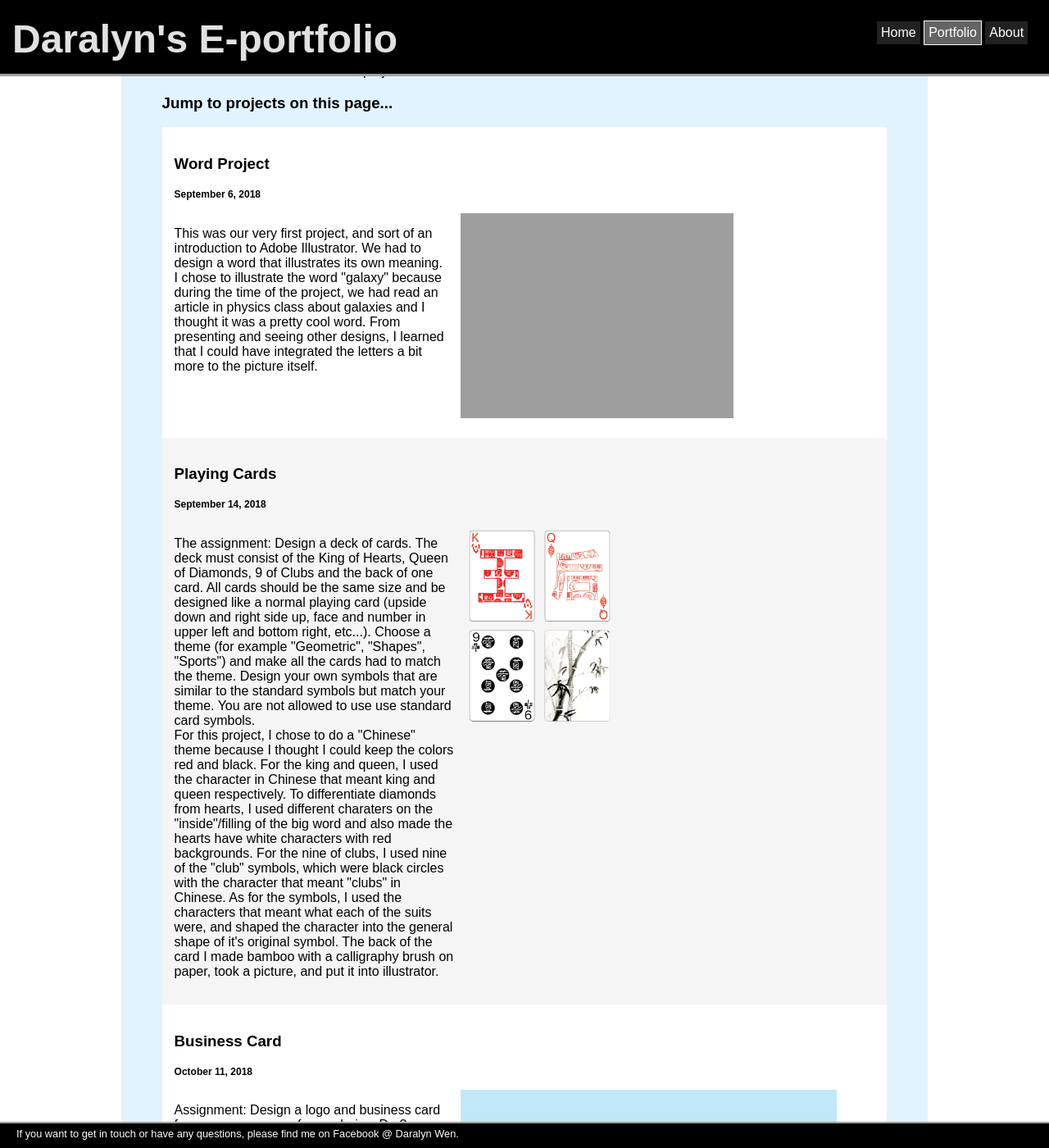
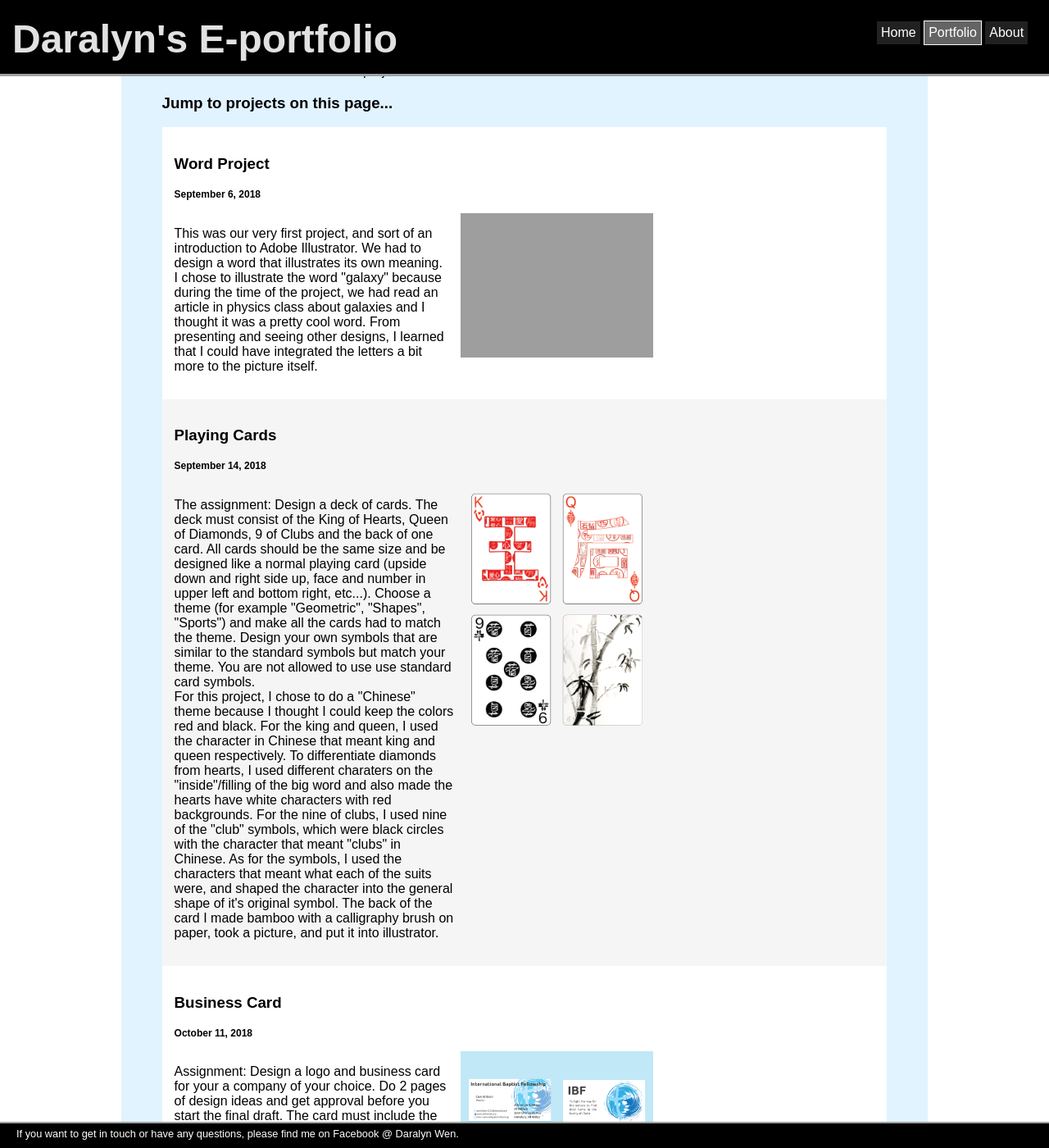
Before and after one commit to daralyn/daralyn.github.io, a Jekyll site: the page built from portfolio/design/index.html, in a window 1280 px wide and 1400 px high, scrolled down 202 px. Shown: the whole window at 82% size. Built offline with Jekyll 4.4.1, drawn with Linux system fonts in a browser that asks for light colours.

Commit message:
Update index.html

```diff
--- a/portfolio/design/index.html
+++ b/portfolio/design/index.html
@@ -104,7 +104,7 @@ title: Daralyn's Design Portfolio
 	}
 
 	img{
-		height: 250px;
+		Width: 50%;
 		margin: 0px 5px 5px 2px;
 	}
 </style>
```
